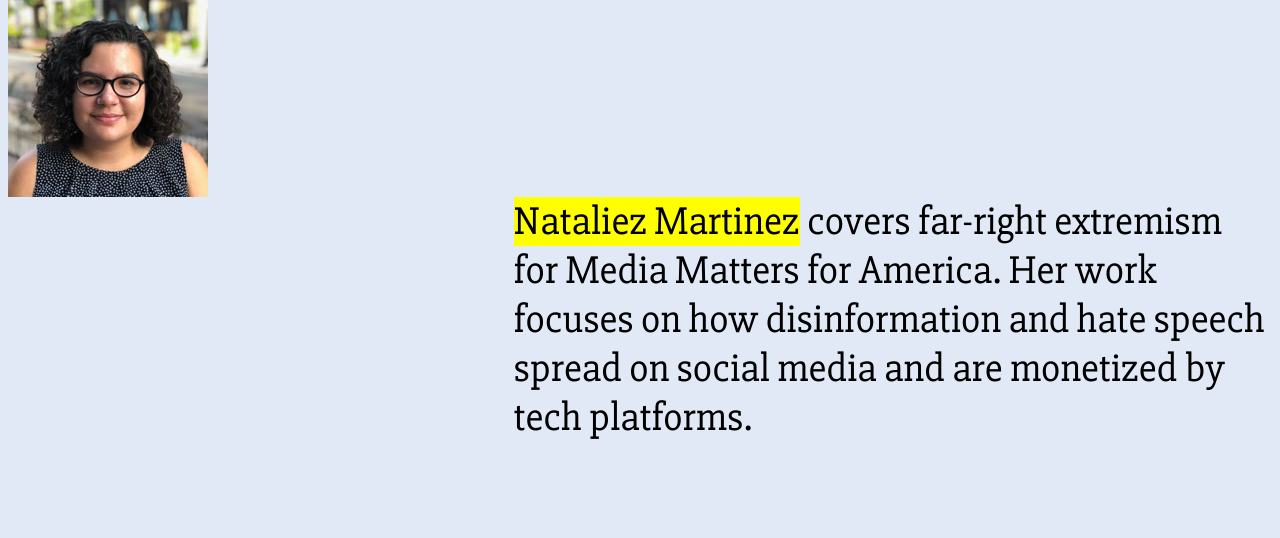
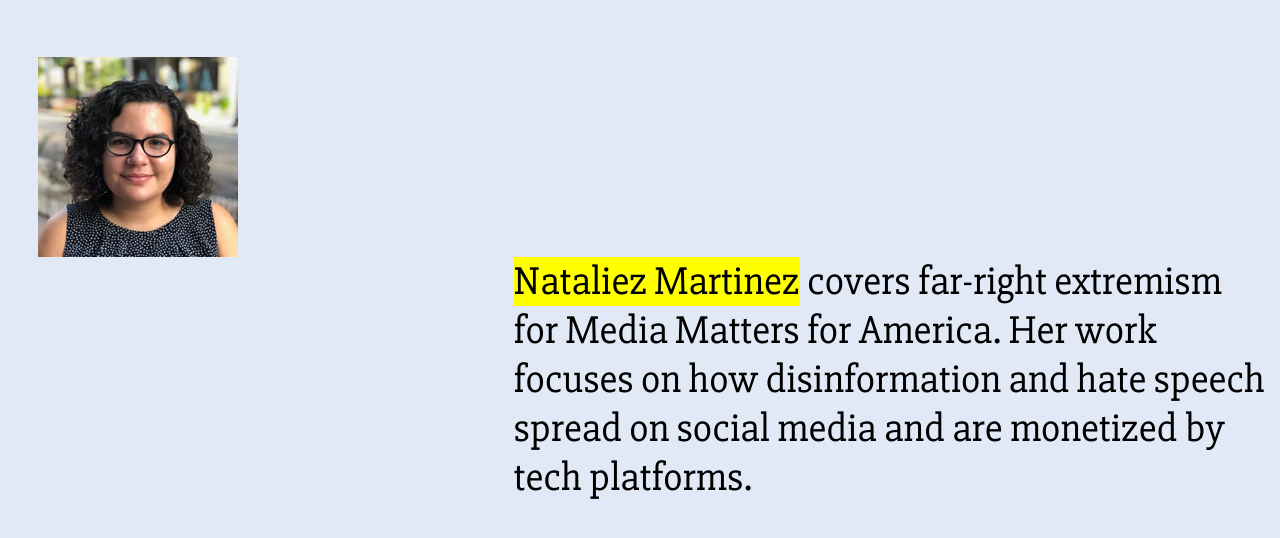
Before and after one commit to natijomartinez/portfolio, a plain HTML site: page index.html in a window 1280 px wide. Shown: the part 72-610 px from the top of the page. Drawn offline with Linux system fonts and the light colour scheme.

Commit message:
paddin photo

```diff
--- a/style.css
+++ b/style.css
@@ -55,7 +55,8 @@ a:hover {
 .column1 {
 	width: 40%;
 	float: left;
-	padding-right: 30px;
+	padding-left: 30px;
+	padding-top: 60px;
 }
 .column2 {
 	width: 60%;
```
